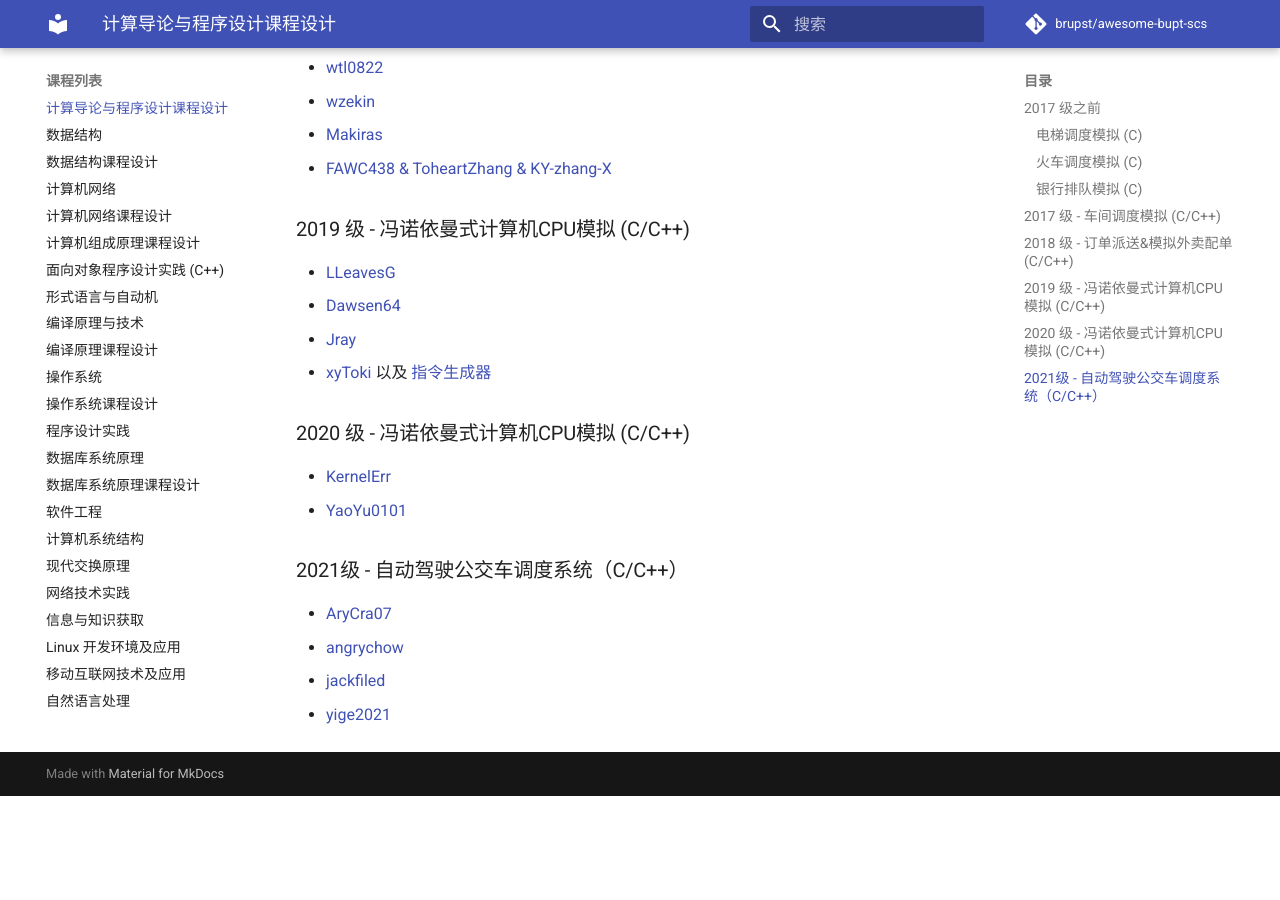
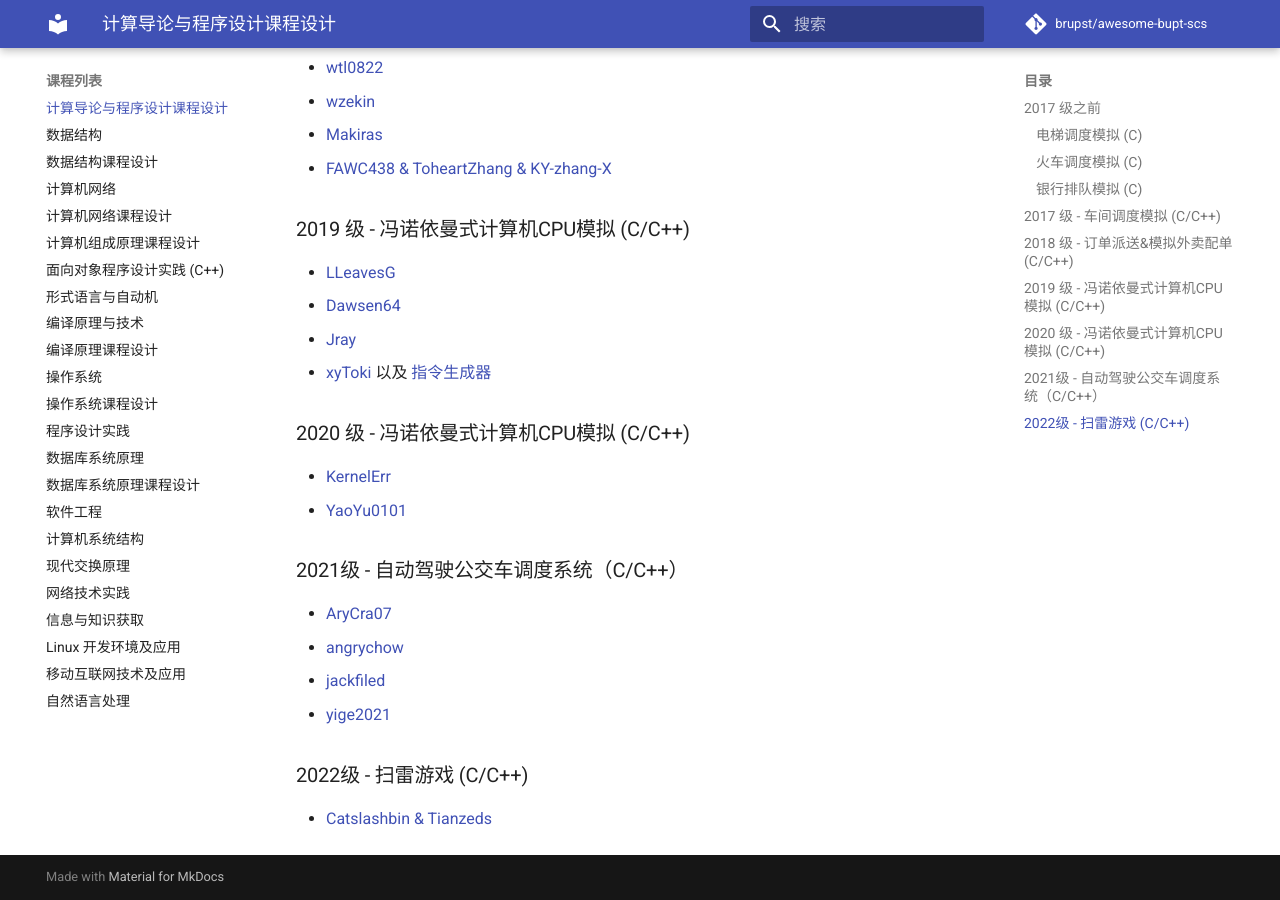
Before and after one commit to brupst/awesome-bupt-scs, an MkDocs documentation site: the page built from projects/Introduction-to-Computing-and-Foundation-of-Programming.md, in a window 1280 px wide and 900 px high, scrolled down 1003 px. Built offline with MkDocs 1.6.1 and Material for MkDocs 9.7.7, drawn with Linux system fonts in a browser that asks for light colours; comment, search, counter and statistics services are not loaded; before the commit the page ends 1799 px from its top, so only the background shows below that.

Commit message:
Add Catslashbin & Tianzeds work to Introduction-to-Computing-and-Foundation-of-Programming (#74)

```diff
--- a/projects/Introduction-to-Computing-and-Foundation-of-Programming.md
+++ b/projects/Introduction-to-Computing-and-Foundation-of-Programming.md
@@ -54,3 +54,7 @@
 - [angrychow](https://github.com/angrychow/Intro-to-CS)
 - [jackfiled](https://github.com/jackfiled/auto_bus)
 - [yige2021](https://github.com/yige2021/jidaokeshe2022)
+
+### 2022级 - 扫雷游戏 (C/C++)
+
+- [Catslashbin & Tianzeds](https://github.com/catslashbin/Minesweeper)
```
